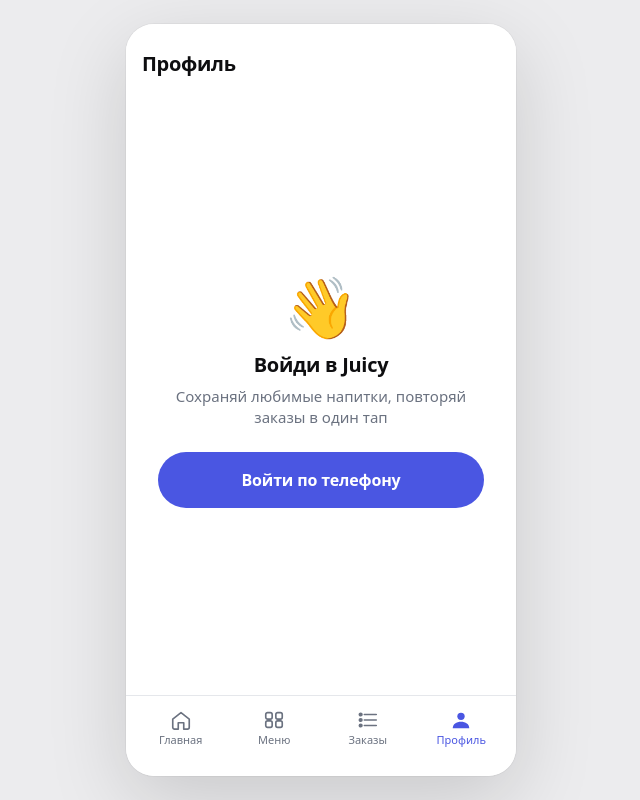
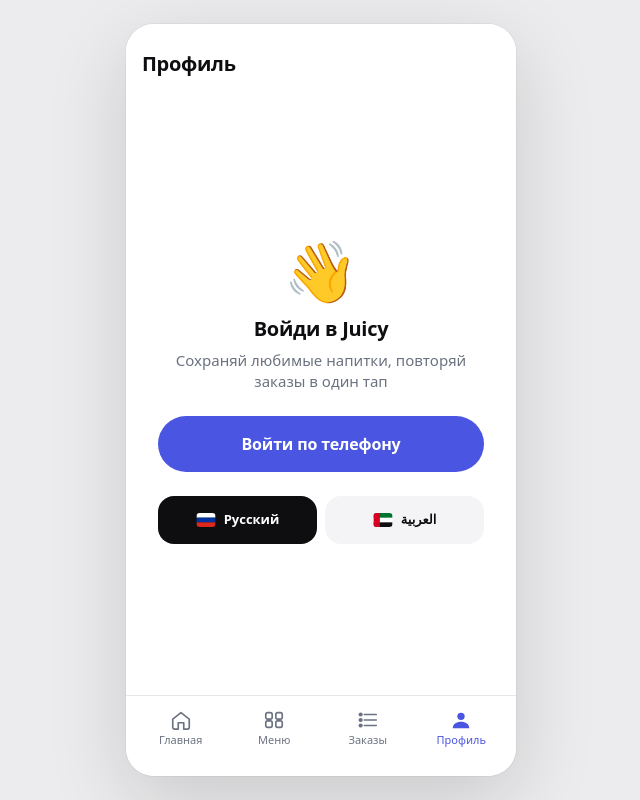
Before and after one commit to MalikProtopopov/drinkit, a Next.js app in the folder app/: page /profile in a window 1280 px wide. Shown: the whole page, without its empty margins (319-959 px from the left). Built offline with nearby package versions, Linux system fonts and the light colour scheme.

Commit message:
feat(G03): язык — переключатель для гостя, автоприменение из профиля при входе, RTL для арабского

```diff
--- a/app/app/auth/otp/page.tsx
+++ b/app/app/auth/otp/page.tsx
@@ -39,6 +39,8 @@
           name: r.user.name ?? undefined,
           defaultCarPlate: r.user.carPlate ?? undefined,
           defaultEmirate: r.user.emirate ?? undefined,
+          // PUB-A-09 AC4: при входе применяется язык из профиля
+          preferredLocale: (r.user.locale === "ar" ? "ar" : "ru"),
         });
         const next = sessionStorage.getItem("juicy-auth-next");
         if (r.created || !r.user.name) router.push("/auth/name");
--- a/app/app/layout.tsx
+++ b/app/app/layout.tsx
@@ -1,5 +1,6 @@
 import type { Metadata, Viewport } from "next";
 import { Manrope } from "next/font/google";
+import { LocaleEffect } from "@/components/LocaleEffect";
 import "./globals.css";
 
 const manrope = Manrope({
@@ -30,6 +31,7 @@
   return (
     <html lang="ru" className={`${manrope.variable} h-full antialiased`}>
       <body className="min-h-full flex flex-col">
+        <LocaleEffect />
         <main className="mobile-frame flex flex-col">{children}</main>
       </body>
     </html>
--- a/app/app/profile/page.tsx
+++ b/app/app/profile/page.tsx
@@ -34,6 +34,19 @@
           <Link href="/auth/phone" className="btn-pill btn-primary w-full">
             Войти по телефону
           </Link>
+          {/* PUB-A-09 AC1: язык доступен и гостю; выбор сохранится и зафиксируется при регистрации */}
+          <div className="grid grid-cols-2 gap-2 w-full mt-6">
+            {(["ru", "ar"] as const).map((code) => (
+              <button key={code}
+                onClick={() => setUser({ preferredLocale: code })}
+                className={`h-12 rounded-2xl text-caption font-semibold flex items-center justify-center gap-2 ${
+                  user.preferredLocale === code ? "bg-[var(--color-text)] text-white" : "bg-[#F4F4F7]"
+                }`}>
+                <Flag code={code === "ru" ? "ru" : "ae"} size={20} />
+                {code === "ru" ? "Русский" : "العربية"}
+              </button>
+            ))}
+          </div>
         </div>
         <BottomNav />
       </div>
--- /dev/null
+++ b/app/components/LocaleEffect.tsx
@@ -0,0 +1,14 @@
+"use client";
+import { useEffect } from "react";
+import { useStore } from "@/lib/store";
+
+/** PUB-A-09 AC6: применяет lang/dir к документу — арабский рендерится в RTL. */
+export function LocaleEffect() {
+  const locale = useStore((s) => s.user.preferredLocale);
+  useEffect(() => {
+    const lang = locale === "ar" ? "ar" : "ru";
+    document.documentElement.lang = lang;
+    document.documentElement.dir = lang === "ar" ? "rtl" : "ltr";
+  }, [locale]);
+  return null;
+}
```
Also changed, not shown: 1 other file (tests, documents, lock files or other folders).
